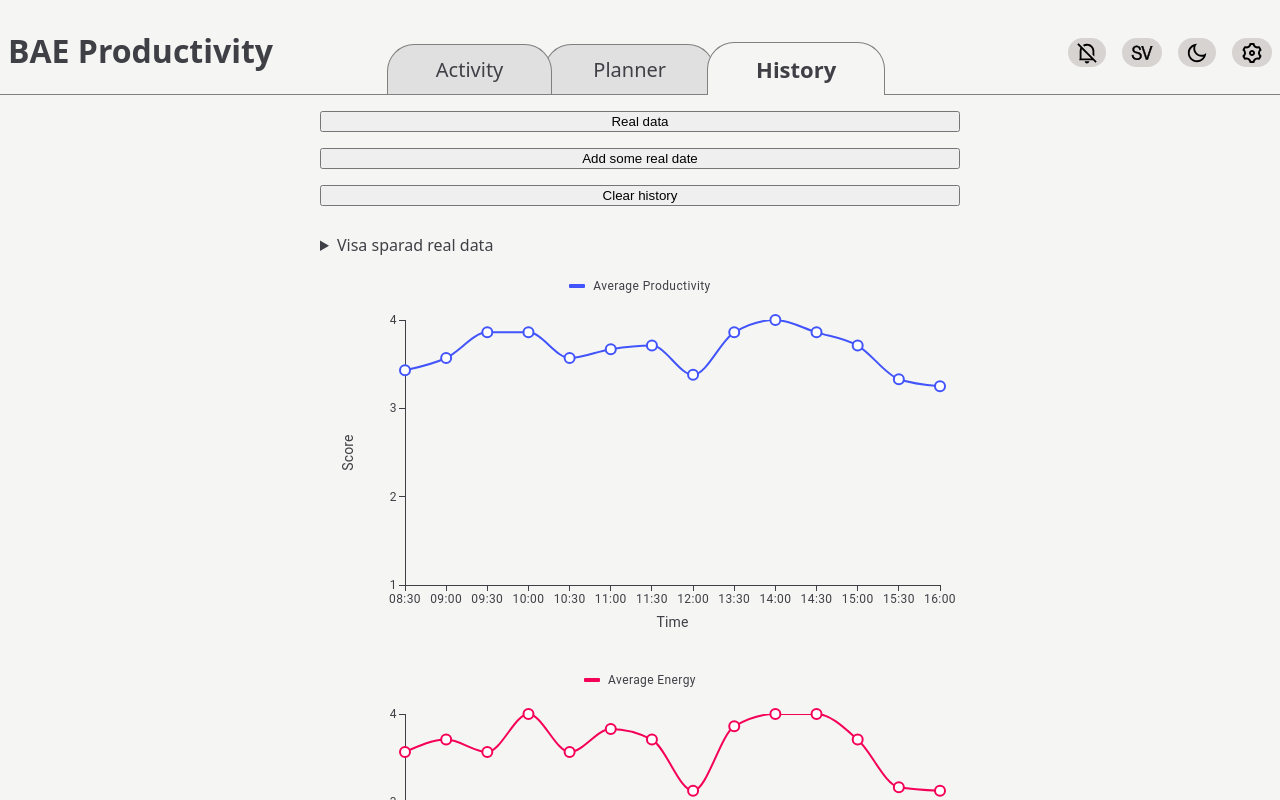
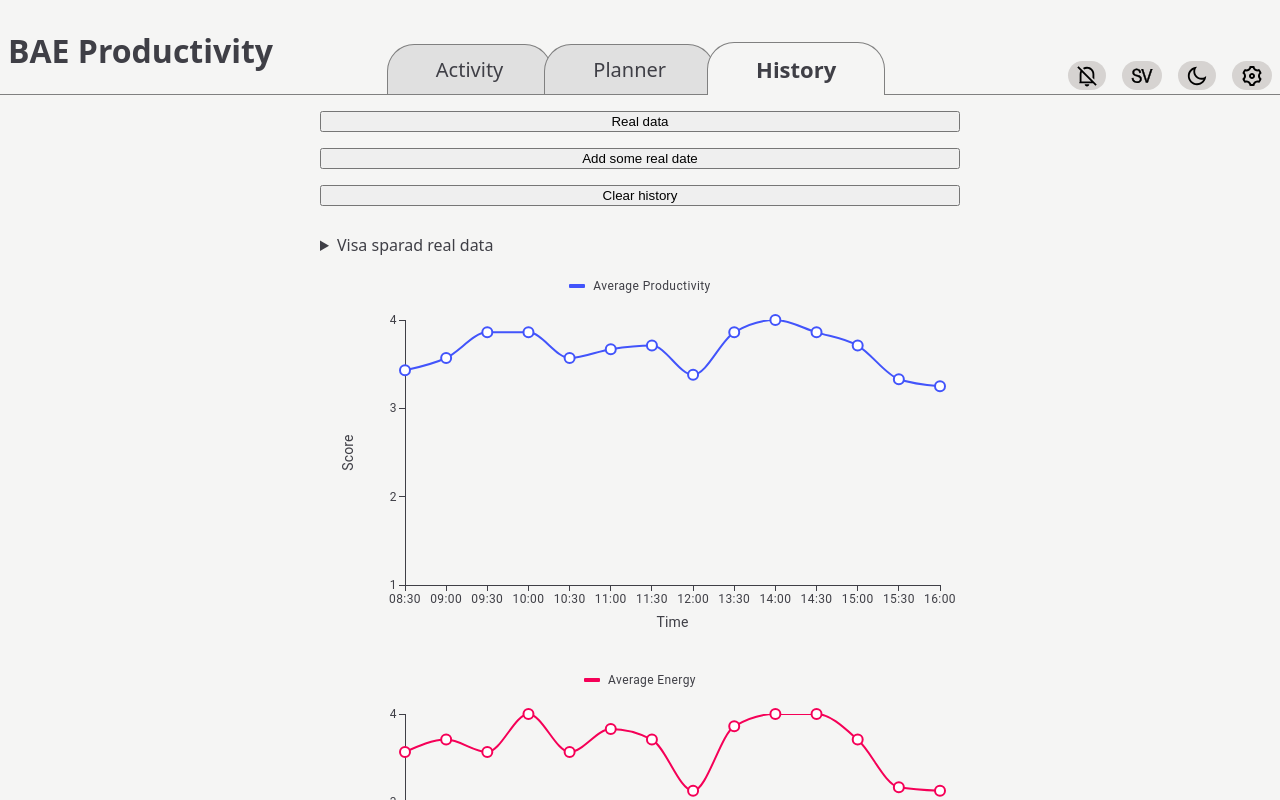
Before and after one commit to ollewarne/linkoping-pps, a React (Vite) app: page /history in a window 1280 px wide. Shown: the top 800 px of the page. Built offline with nearby package versions, Linux system fonts and the light colour scheme.

Commit message:
order tabs according to Olles liking

```diff
--- a/src/layouts/DesktopLayout/DesktopLayout.module.css
+++ b/src/layouts/DesktopLayout/DesktopLayout.module.css
@@ -25,9 +25,11 @@
 }
 
 .buttonGroup {
+    height: 100%;
     display: flex;
-    align-items: center;
+    align-items: flex-end;
     gap: 1em;
+    padding-bottom: 1%;
 }
 
 .navigation {
@@ -64,26 +66,28 @@
     transition: background-color 0.2s ease,
                 transform 0.2s ease;
 
+    z-index: 1;
+
 }
 
 .navLink span {
     color: var(--text);
 }
 
-.navLink:nth-child(1) {
+/* .navLink:nth-child(1) {
     z-index: 3;
-}
+}*/
 
 .navLink:nth-child(2) {
     z-index: 2;
 }
-
+/*
 .navLink:nth-child(3) {
     z-index: 1;
-}
+} */
 
 .navLink:hover {
-    z-index: 5;
+    z-index: 2;
     background-color: var(--bg);
 }
 
@@ -102,7 +106,7 @@
     color: var(--text);
 
     margin-left: -0.5rem;
-    z-index: 100;
+    z-index: 3;
     transform: translateY(1px);
 
 }
```
